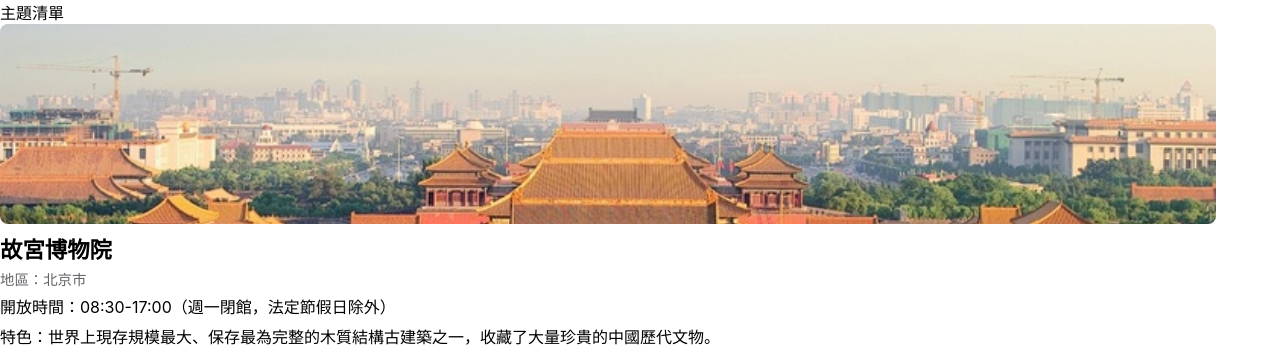
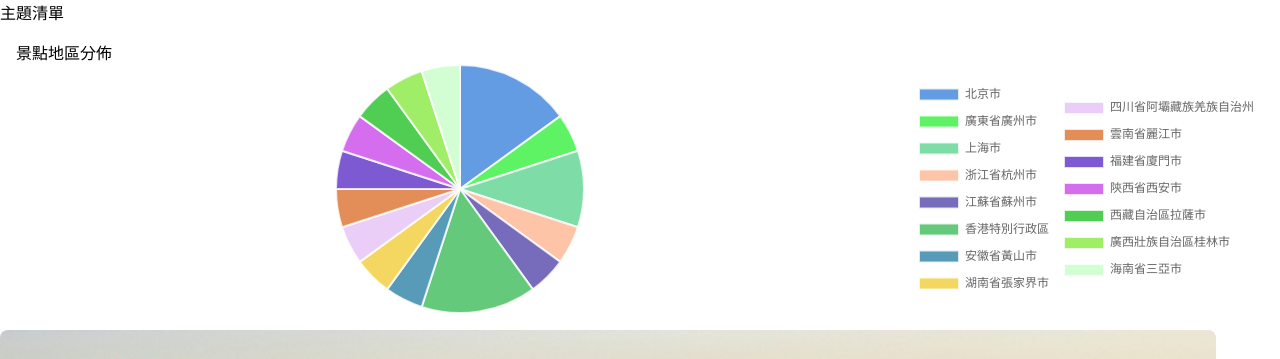
Before and after one commit to LucaXJX/DAE-IT-Assignment-2-2, a plain HTML site: page index.html in a window 1280 px wide. Shown: the top 359 px of the page. Drawn offline with nearby package versions, Linux system fonts and the light colour scheme.

Commit message:
feat: add chart functionality and update README

```diff
--- a/index.html
+++ b/index.html
@@ -160,6 +160,17 @@
       </ion-header>
 
       <ion-content>
+        <!-- 新增圖表容器 -->
+        <div style="padding: 16px">
+          <ion-card>
+            <ion-card-header>
+              <ion-card-title>景點地區分佈</ion-card-title>
+            </ion-card-header>
+            <ion-card-content>
+              <canvas id="areaChart" height="250"></canvas>
+            </ion-card-content>
+          </ion-card>
+        </div>
         <ion-list>
           <!-- 清單項目範本 -->
           <ion-item class="list-item">
@@ -179,6 +190,8 @@
   </body>
   <!-- 引入簡體轉繁體字對照表 -->
   <script src="cc.js"></script>
+  <!-- 新增：引入Chart.js -->
+  <script src="https://cdn.jsdelivr.net/npm/chart.js"></script>
   <script>
     // 初始化資料
     let items = [
@@ -518,5 +531,81 @@
       // 3. 更新清單顯示
       updateList();
     }
+    // 新增：繪製地區分佈圖表
+    function initAreaChart() {
+      // 統計每個地區的景點數量
+      const areaCount = {};
+      items.forEach((item) => {
+        if (areaCount[item.area]) {
+          areaCount[item.area]++;
+        } else {
+          areaCount[item.area] = 1;
+        }
+      });
+
+      // 準備圖表數據
+      const areas = Object.keys(areaCount);
+      const counts = Object.values(areaCount);
+
+      // 隨機生成顏色（增強可視化效果）
+      const backgroundColors = areas.map(
+        () =>
+          `rgba(${Math.random() * 255}, ${Math.random() * 255}, ${
+            Math.random() * 255
+          }, 0.7)`
+      );
+
+      // 繪製圖表
+      const ctx = document.getElementById("areaChart").getContext("2d");
+      new Chart(ctx, {
+        type: "pie", // 餅圖展示地區分佈比例
+        data: {
+          labels: areas,
+          datasets: [
+            {
+              label: "景點數量",
+              data: counts,
+              backgroundColor: backgroundColors,
+              borderColor: "rgba(255, 255, 255, 0.8)",
+              borderWidth: 2,
+            },
+          ],
+        },
+        options: {
+          responsive: true,
+          maintainAspectRatio: false,
+          plugins: {
+            legend: {
+              position: "right", // 圖例顯示在右側
+              labels: {
+                font: {
+                  size: 12,
+                },
+                padding: 15,
+              },
+            },
+            tooltip: {
+              callbacks: {
+                label: function (context) {
+                  const label = context.label || "";
+                  const value = context.raw || 0;
+                  const total = context.dataset.data.reduce((a, b) => a + b, 0);
+                  const percentage = Math.round((value / total) * 100);
+                  return `${label}: ${value}個 (${percentage}%)`;
+                },
+              },
+            },
+          },
+        },
+      });
+    }
+    // 初始化分類選項
+    populateCategories();
+
+    // 新增：初始化圖表
+    initAreaChart();
+
+    // 初始顯示
+    updateList();
   </script>
 </html>
```
Also changed, not shown: README.md.
